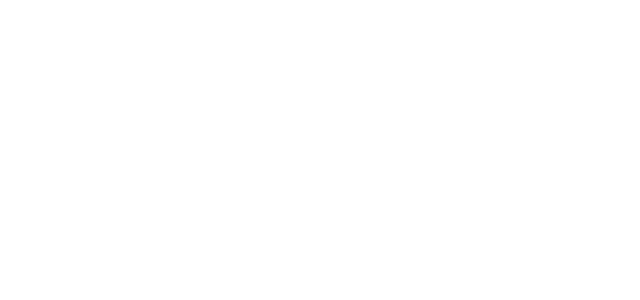
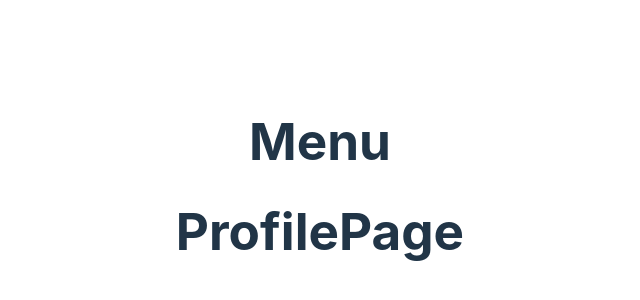
Before and after one commit to IngDonovan/proy-routes, a React (Vite) app: page /#/profile in a window 1280 px wide. Before the commit this address led to /. Shown: the part 214-514 px from the top of the page, without its empty margins (320-960 px from the left). Built offline with nearby package versions, Linux system fonts and the light colour scheme.

Commit message:
use HashRouter

```diff
--- a/src/App.jsx
+++ b/src/App.jsx
@@ -1,14 +1,24 @@
-import { useState } from 'react'
-import reactLogo from './assets/react.svg'
-import viteLogo from '/vite.svg'
+import { HashRouter, Routes, Route } from 'react-router-dom';
+import { Menu } from './Menu';
+import { HomePage } from './HomePage';
+import { BlogPage } from './BlogPage';
+import { ProfilePage } from './ProfilePage';
 import './App.css'
 
 function App() {
 
-
+// /#/
   return (
     <>
-
+      <HashRouter>
+        <Menu />
+        <Routes>
+          <Route path='/' element={<HomePage />} />
+          <Route path='/blog' element={<BlogPage />} />
+          <Route path='/profile' element={<ProfilePage />} />
+          <Route path='*' element={<h1>Not Found</h1>} />
+        </Routes>
+      </HashRouter>
     </>
   )
 }
--- /dev/null
+++ b/src/BlogPage.jsx
@@ -0,0 +1,9 @@
+import React from 'react';
+
+function BlogPage() {
+  return (
+    <h1>BlogPage</h1>
+  );
+}
+
+export { BlogPage };
--- /dev/null
+++ b/src/HomePage.jsx
@@ -0,0 +1,9 @@
+import React from 'react';
+
+function HomePage() {
+  return (
+    <h1>HomePage</h1>
+  );
+}
+
+export { HomePage };
--- /dev/null
+++ b/src/Menu.jsx
@@ -0,0 +1,9 @@
+import React from 'react';
+
+function Menu() {
+  return (
+    <h1>Menu</h1>
+  );
+}
+
+export { Menu };
--- /dev/null
+++ b/src/ProfilePage.jsx
@@ -0,0 +1,9 @@
+import React from 'react';
+
+function ProfilePage() {
+  return (
+    <h1>ProfilePage</h1>
+  );
+}
+
+export { ProfilePage };
```
